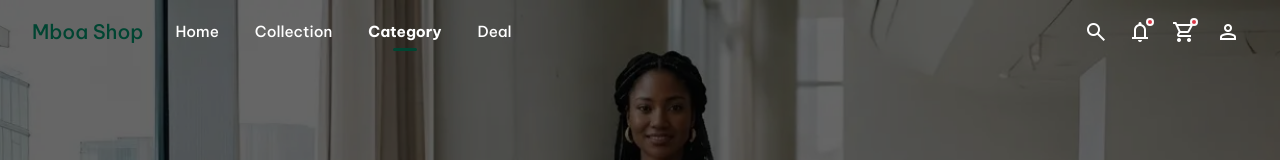
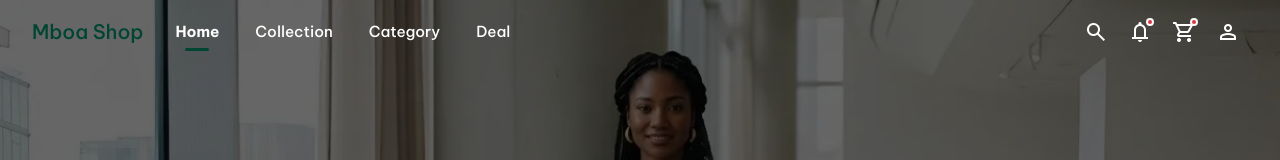
Before and after one commit to EmmanuelSeujip/mboa-shop, an Angular app: page / in a window 1280 px wide. Shown: the top 160 px of the page. Built offline with nearby package versions, Linux system fonts and the light colour scheme; no server answers; the database is empty.

Commit message:
feat: implement header navigation links and define application routes for auth and collection pages

```diff
--- a/src/app/app.ts
+++ b/src/app/app.ts
@@ -1,10 +1,9 @@
 import { Component, signal } from '@angular/core';
 import { RouterOutlet } from '@angular/router';
-import { Auth } from "./pages/user/auth/auth";
 
 @Component({
   selector: 'app-root',
-  imports: [RouterOutlet, Auth],
+  imports: [RouterOutlet],
   templateUrl: './app.html',
   styleUrl: './app.css'
 })
--- a/src/app/components/user/shared/header-user/header-user.html
+++ b/src/app/components/user/shared/header-user/header-user.html
@@ -3,7 +3,7 @@
      [headerId]="'main-header'"
      [heroId]="'hero-section'" id="main-header" >
   <div class="navbar-brand-wrapper">
-    <a href="#" class="brand h5 text-primary text-decoration-none">
+    <a routerLink="/" class="brand h5 text-primary text-decoration-none">
       Mboa Shop
     </a>
   </div>
@@ -16,9 +16,9 @@
   <!-- Collapsible content -->
   <div class="navbar-collapse-custom " [class.open]="isMenuOpen">
     <div class="nav-links">
-      <a href="#" class="nav-link-custom">Home</a>
-      <a href="#" class="nav-link-custom">Collection</a>
-      <a href="#" class="nav-link-custom active">Category</a>
+      <a routerLink="/" routerLinkActive="active" [routerLinkActiveOptions]="{exact: true}" class="nav-link-custom">Home</a>
+      <a routerLink="/collection" routerLinkActive="active" class="nav-link-custom">Collection</a>
+      <a href="#" class="nav-link-custom">Category</a>
       <a href="#" class="nav-link-custom">Deal</a>
     </div>
 
@@ -37,9 +37,9 @@
           <span class="badge-dot"></span>
         </div>
 
-        <div class="icon-btn">
+        <a routerLink="/auth" routerLinkActive="active" class="icon-btn text-decoration-none">
           <span class="material-symbols-outlined">person</span>
-        </div>
+        </a>
       </div>
     </div>
   </div>
--- a/src/app/components/user/shared/header-user/header-user.ts
+++ b/src/app/components/user/shared/header-user/header-user.ts
@@ -1,9 +1,10 @@
 import { Component } from '@angular/core';
 import { OverlapDetectorDirective } from '../../../../directive/overlap-detector.directive';
+import { RouterLink, RouterLinkActive } from '@angular/router';
 
 @Component({
   selector: 'app-header-user',
-  imports: [OverlapDetectorDirective],
+  imports: [OverlapDetectorDirective, RouterLink, RouterLinkActive],
   templateUrl: './header-user.html',
   styleUrl: './header-user.css',
 })
```
Also changed, not shown: src/app/app.routes.ts (+6 -1 lines).
